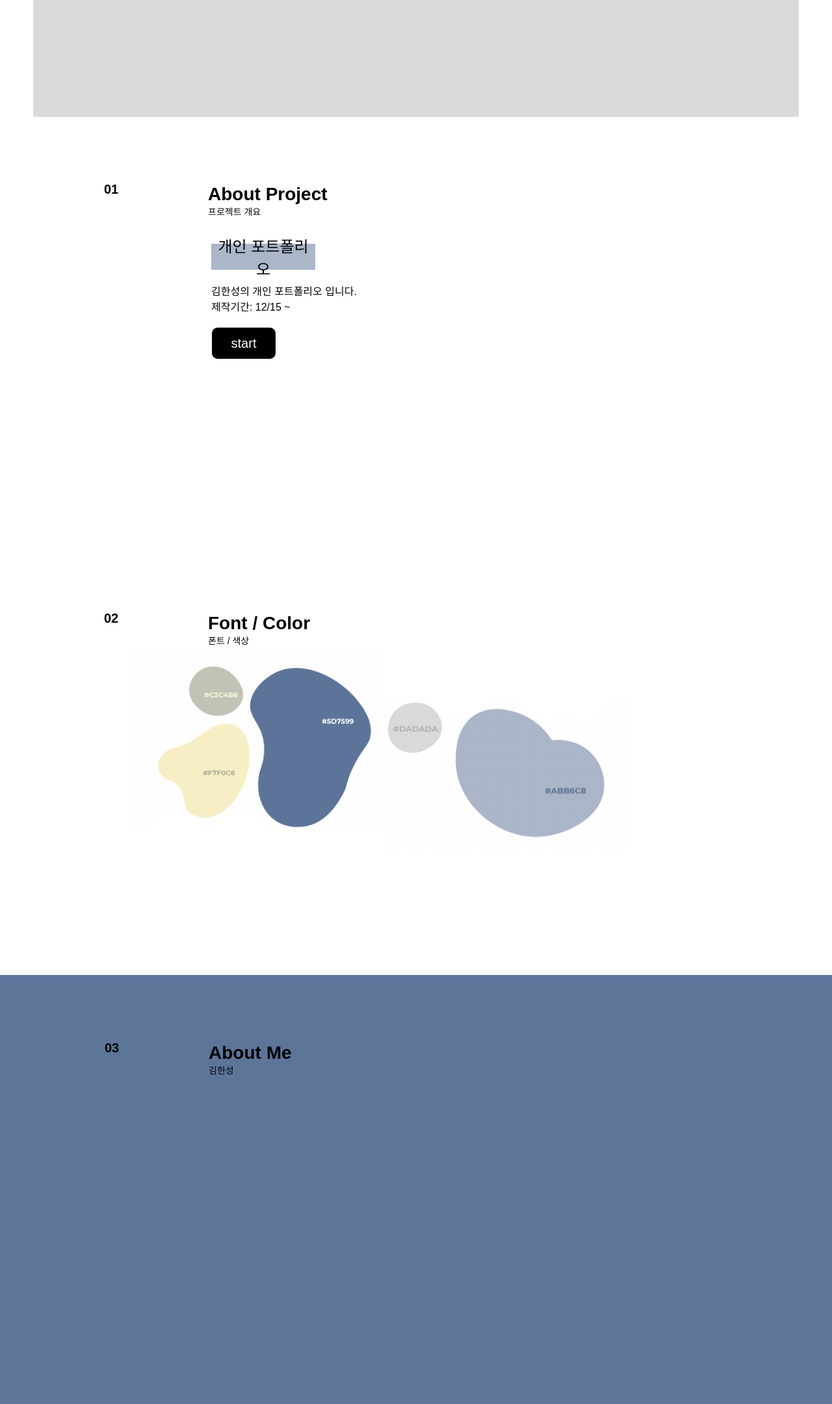
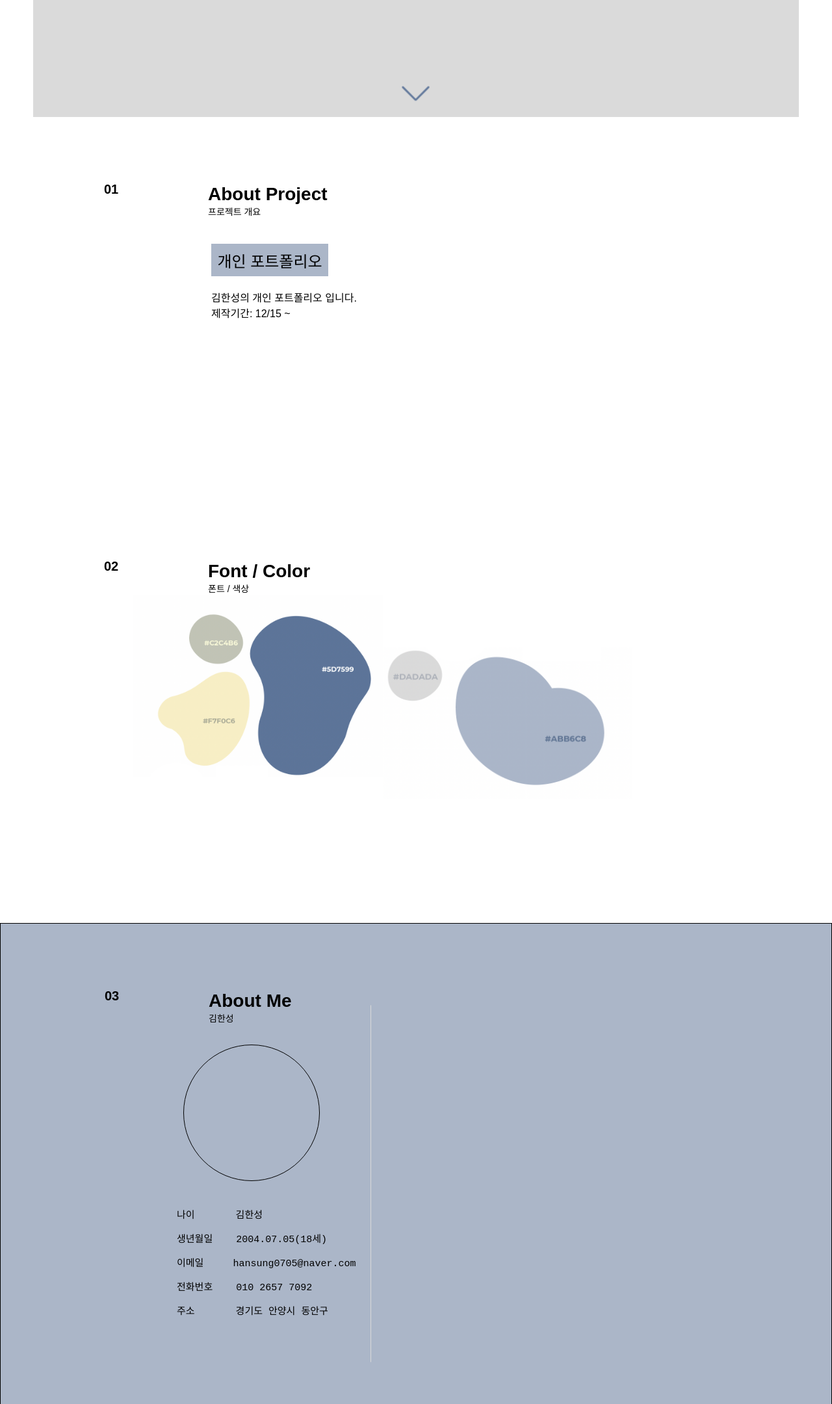
Before and after one commit to AllLiveYoung/AllLiveYoung, a plain HTML site: page index.html in a window 1280 px wide. Shown: the part 580-2740 px from the top of the page at 65% size. Drawn offline with nearby package versions, Linux system fonts and the light colour scheme.

Commit message:
about me page 왼쪽 칸 제작.

```diff
--- a/a.js
+++ b/a.js
@@ -302,3 +302,20 @@ function aboutMe() {
   const aboutMe = document.querySelector('.about_me_arr');
   aboutMe.classList.add('active');
 }
+const scrollDownArrow = document.querySelector('.scroll-down');
+const contents = document.querySelector('.contents');
+const secondArr = document.querySelector('.second_arr');
+gsap.registerPlugin(ScrollTrigger);
+gsap.to(scrollDownArrow, {
+  duration: 0.5,
+  color: "white",
+  scrollTrigger: {
+    scroller: contents,
+    trigger: secondArr,
+    toggleActions: "play reverse play reverse",
+    scrub: true,
+    start: "center bottom",
+    end: "center top",
+    markers: true,
+  }
+});
--- a/index.html
+++ b/index.html
@@ -49,6 +49,12 @@
                     <p class="home_main_title">AND MAKE IT BETTER</p>
                     <!-- <span class="home_sub_title">김한성의</span>
                     <span class="home_sub_title_2">포트폴리오</span> -->
+                    <!-- <button class="test">start</button> -->
+                    <a class="scroll-down arrow">
+                        <label></label>
+                        <span></span>
+                    </a>
+
                 </div>
             </div>
         </div>
@@ -64,7 +70,6 @@
                             <li>김한성의 개인 포트폴리오 입니다.</li>
                             <li>제작기간: 12/15 ~</li>
                             <li> </li>
-                            <button class="test">start</button>
                         </ul>
                     </div>
                 </div>
@@ -83,9 +88,32 @@
                 </div>
                 <div class="about_me_arr_container">
                     <div class="about_me_arr_cnt">
-                        <p class="number">03</p>
-                        <p class="sub_sub_title">About Me</p>
-                        <p class="sub_sub_title_sub">김한성</p>
+                        <p class="number" data-aos="fade-right" data-aos-duration="1000">03</p>
+                        <p class="sub_sub_title" data-aos="fade-up" data-aos-duration="1000">About Me</p>
+                        <p class="sub_sub_title_sub" data-aos="fade-up" data-aos-duration="1000">김한성</p>
+                        <div class="about_me_img" data-aos="fade-up" data-aos-duration="2000">
+                            <div class="about_me_img_img">
+
+                            </div>
+                            <div class="about_me_img_cnt">
+                                <div>
+                                    <pre><p>나이       김한성</p></pre>
+                                </div>
+                                <div>
+                                    <pre><p>생년월일    2004.07.05(18세)</p></pre>
+                                </div>
+                                <div>
+                                    <pre><p>이메일     hansung0705@naver.com</p></pre>
+                                </div>
+                                <div>
+                                    <pre><p>전화번호    010 2657 7092</p></pre>
+                                </div>
+                                <div>
+                                    <pre><p>주소       경기도 안양시 동안구</p></pre>
+                                </div>
+                            </div>
+                        </div>
+
                     </div>
                 </div>
             </div>
@@ -95,7 +123,8 @@
 
     </section>
 
-
+    <script src="https://cdnjs.cloudflare.com/ajax/libs/gsap/3.8.0/gsap.min.js"></script>
+    <script src="https://cdnjs.cloudflare.com/ajax/libs/gsap/3.8.0/ScrollTrigger.min.js"></script>
     <script src="./a.js"></script>
 
 </body>
--- a/style.css
+++ b/style.css
@@ -24,32 +24,7 @@ li {
   text-decoration: none;
 }
 
-.h1-clock {
-  text-align: center;
-  font-size: 130px;
-  font-weight: 100;
-  color: rgba(120, 300, 220, 1);
-  font-family: 'LAB디지털';
-  text-shadow: 0 0 20px rgba(10, 175, 230, 1), 0 0 20px rgba(10, 175, 230, 0);
-  line-height: 120px;
-}
 
-.time_number>.text {
-  font-size: 30px;
-  font-weight: 100;
-  color: white;
-  font-family: -apple-system, BlinkMacSystemFont, 'Segoe UI', Roboto, Oxygen, Ubuntu, Cantarell, 'Open Sans', 'Helvetica Neue', sans-serif;
-}
-
-.time_number {
-  /* border: 1px solid whitesmoke; */
-  width: 100vw;
-  height: 100vh;
-  display: flex;
-  flex-direction: column;
-  justify-content: center;
-  align-items: center;
-}
 
 .nine_container.active {
   display: grid;
@@ -212,8 +187,69 @@ li {
   padding-top: 25vh;
   padding-left: 3vw;
   display: flex;
-  background-color: #DADADA;
+  background-color: #dadada;
 }
+
+
+/* Common Mouse Scroll Ele */
+.scroll-down {
+  position: absolute;
+  bottom: 50px;
+  left: 50%;
+  width: 75px;
+  height: 80px;
+  text-align: center;
+  text-decoration: none;
+  cursor: pointer;
+  bottom: 0;
+  transform: translateX(-50%);
+}
+
+
+.scroll-down span {
+  position: absolute;
+  display: inline-block;
+  top: 20px;
+  height: 30px;
+  width: 2px;
+  left: calc(50% - 1px);
+  animation: animateArrow 1.5s infinite linear;
+}
+
+@keyframes animateArrow {
+  0% {
+    transform: translateY(0);
+  }
+
+  100% {
+    transform: translateY(80px);
+    opacity: 0;
+  }
+}
+
+.scroll-down span::before,
+.scroll-down span::after {
+  position: absolute;
+  content: "";
+  width: 3px;
+  height: 100%;
+  top: 0;
+  left: 0;
+  background: #5D7599;
+  border-radius: 3px;
+}
+
+.scroll-down span::before {
+  transform-origin: bottom;
+  transform: rotate(-45deg);
+}
+
+.scroll-down span::after {
+  transform-origin: bottom;
+  margin-left: -1px;
+  transform: rotate(45deg);
+}
+
 
 .home_title_container {
   font-family: 'Montserrat', sans-serif;
@@ -249,7 +285,7 @@ li {
 
 .portfolio_container {
   width: 100vw;
-  height: 70vh;
+  height: 60vh;
   margin-top: -5vh;
 }
 
@@ -272,6 +308,7 @@ li {
   margin-left: 320px;
   font-weight: 900;
   font-family: 'Noto Sans KR', sans-serif;
+  max-width: 200px;
 }
 
 .sub_sub_title_sub {
@@ -286,9 +323,9 @@ li {
   display: flex;
   justify-content: center;
   align-items: center;
-  font-size: 1.6rem;
-  width: 160px;
-  height: 40px;
+  font-size: 1.4rem;
+  width: 180px;
+  height: 50px;
   margin-top: 5vh;
   text-align: center;
   background-color: #ABB6C8;
@@ -329,6 +366,36 @@ li {
 .about_me_arr_container {
   width: 100vw;
   height: 100vh;
+  border: 1px solid black;
+  background-color: #ABB6C8;
+}
+
+.about_me_img {
+  width: 300px;
+  height: 550px;
   border: 1px solid transparent;
-  background-color: #5D7599;
+  border-right: 1px solid #DADADA;
+  margin-left: 270px;
+  margin-top: -30px;
 }
+
+.about_me_img_img {
+  width: 210px;
+  height: 210px;
+  border: 1px solid black;
+  border-radius: 50%;
+  margin-left: 10px;
+  margin-top: 60px;
+}
+
+.about_me_img_cnt {
+  width: 230px;
+  height: 300px;
+  margin-top: 40px;
+  font-size: 15px;
+  font-family: 'notosanskr', sans-serif;
+}
+
+.about_me_img_cnt>div {
+  margin-top: 15px;
+}
```
